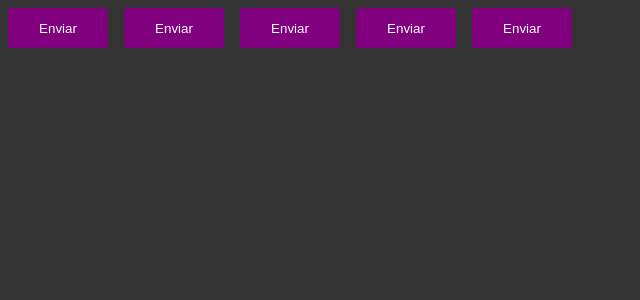
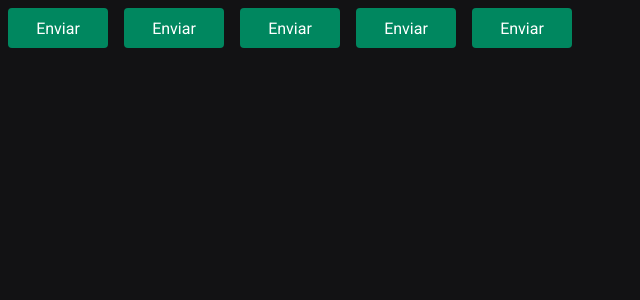
Before and after one commit to bhyago/ignite-timer, a React (Vite) app: page / in a window 1280 px wide. Shown: the top 300 px of the page, without its empty margins (0-640 px from the left). Built offline with nearby package versions, Linux system fonts and the light colour scheme.

Commit message:
feat: adicionar cores & fonte

```diff
--- a/index.html
+++ b/index.html
@@ -2,7 +2,13 @@
 <html lang="en">
   <head>
     <meta charset="UTF-8" />
+
+    <link rel="preconnect" href="https://fonts.googleapis.com" />
+    <link rel="preconnect" href="https://fonts.gstatic.com" crossorigin />
+
     <meta name="viewport" content="width=device-width, initial-scale=1.0" />
+
+    <link href="https://fonts.googleapis.com/css2?family=Roboto+Mono:wght@700&family=Roboto:wght@400;700&display=swap" rel="stylesheet" />
     <title>Ignite Timer</title>
   </head>
   <body>
--- a/src/components/Button.styles.ts
+++ b/src/components/Button.styles.ts
@@ -20,7 +20,7 @@ export const ButtonContainer = styled.button<ButtonContainerProps>`
    border: 0;
    margin: 8px;
 
-   background-color: ${props => props.theme.primary};
+   background-color: ${props => props.theme['green-500']};
    color: ${props => props.theme.white}
 
    /* ${props => {
--- a/src/styles/global.ts
+++ b/src/styles/global.ts
@@ -7,8 +7,19 @@ export const GlobalStyle = createGlobalStyle`
     box-sizing: border-box;
   }
 
+  :focus {
+    outline: none;
+    box-shadow: 0 0 0 2px ${props => props.theme['green-500']};
+  }
+
   body {
-    background: #333;
-    color: #fff
+    background: ${props => props.theme['gray-900']};
+    color: ${props => props.theme['gray-300']}
+  }
+
+  body, input, textarea, button {
+    font-family: 'Roboto', sans-serif;
+    font-weight: 400;
+    font-size: 1rem;
   }
 `
--- a/src/styles/themes/default.ts
+++ b/src/styles/themes/default.ts
@@ -1,5 +1,21 @@
 export const defaultTheme = {
   white: '#FFF',
-  primary: 'purple',
-  secondary: 'orange'
+
+  'gray-100': '#E1E1E6',
+  'gray-300': '#C4C4CC',
+  'gray-400': '#8D8D99',
+  'gray-500': '#7C7C8A',
+  'gray-600': '#323238',
+  'gray-700': '#29292E',
+  'gray-800': '#202024',
+  'gray-900': '#121214',
+
+  'green-300': '#00B37E',
+  'green-500': '#00875F',
+  'green-700': '#015F43',
+
+  'red-500': '#AB222E',
+  'red-700': '#7A1921',
+
+  'yellow-500': '#FBA94C',
 }
```
